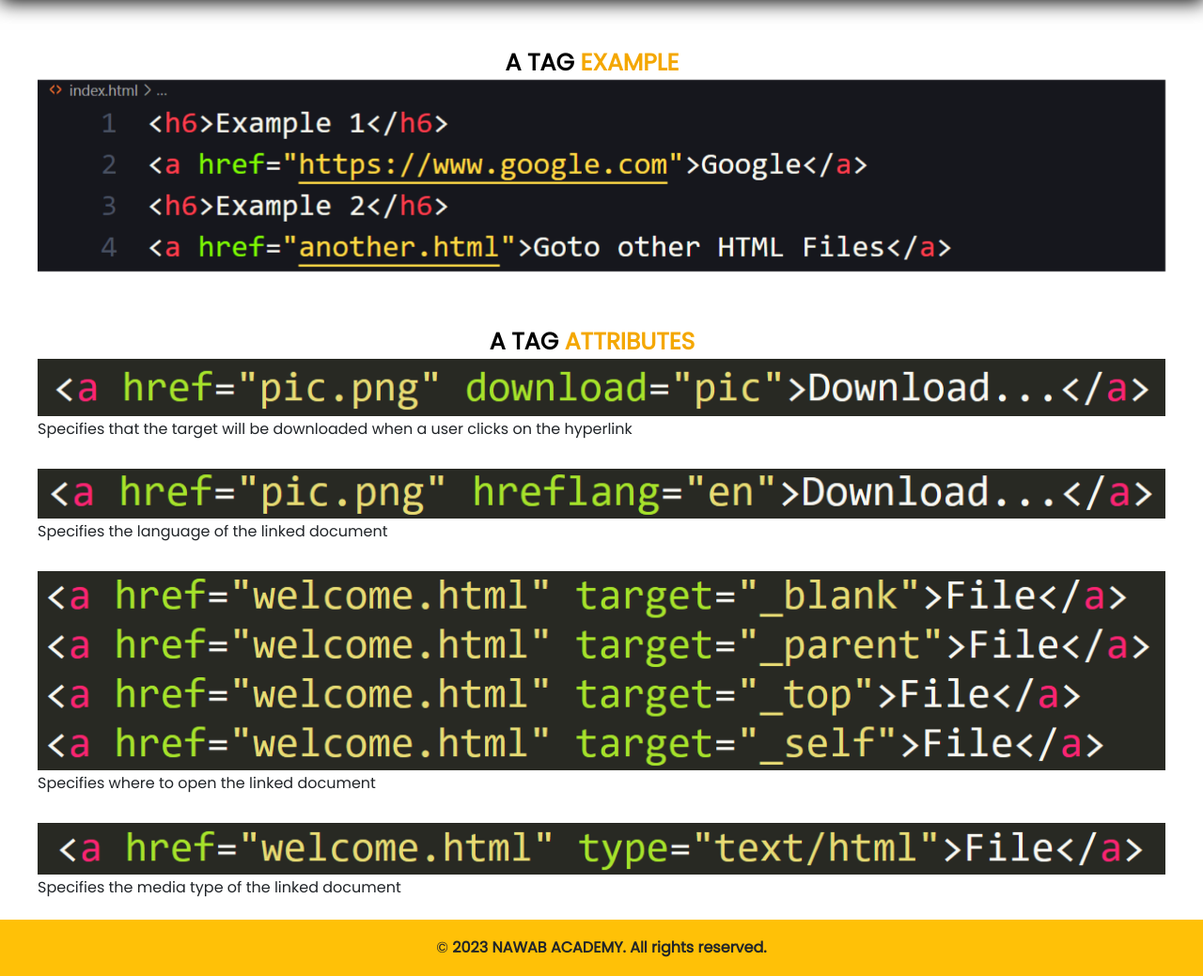
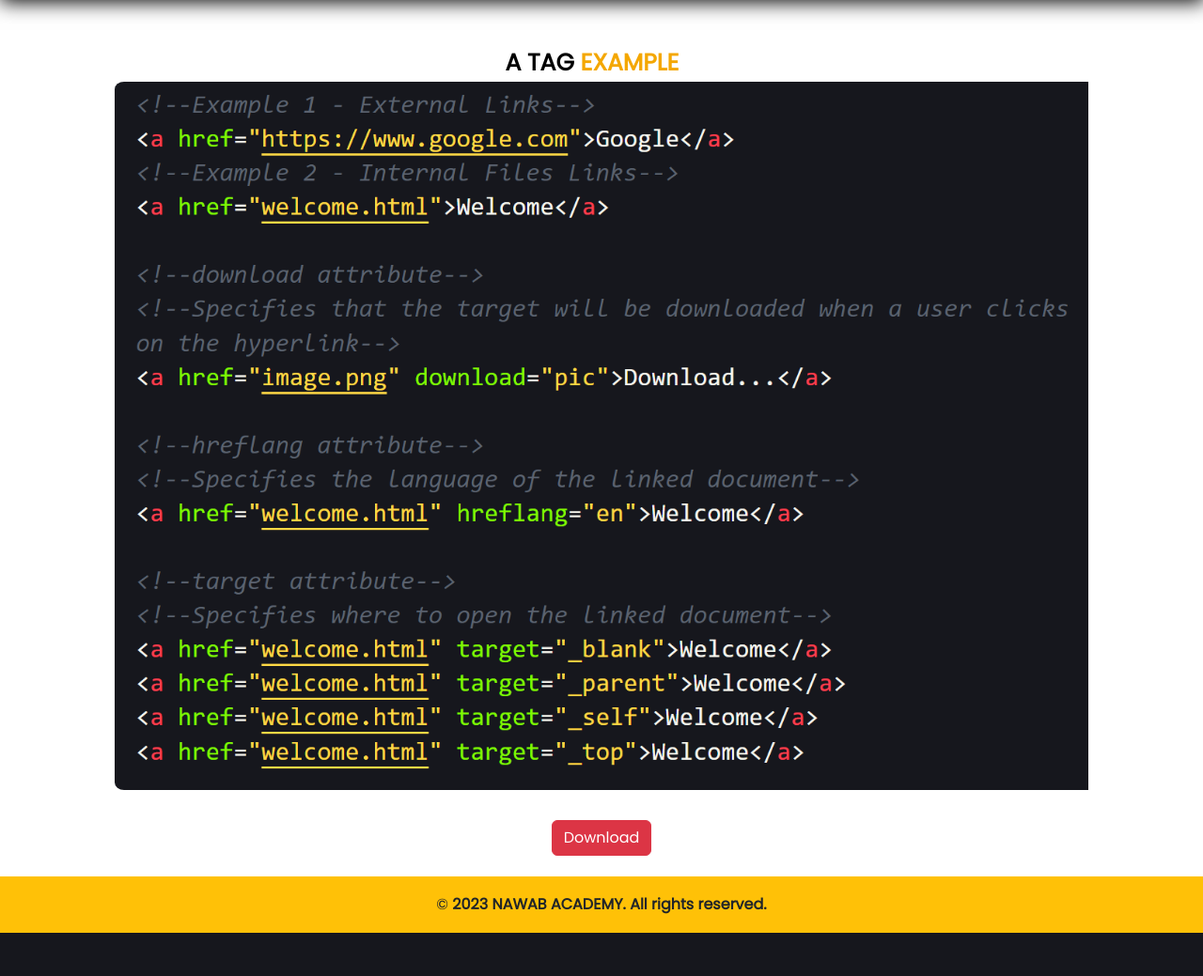
Before and after one commit to shahidjhawari/Online-Courses, a PHP site: page /html/a.html in a window 1280 px wide. Shown: the part 103-1142 px from the top of the page at 94% size. After the commit the page ends 1096 px from the top, so only its background shows below. Run offline with PHP 8.4, Linux system fonts and the light colour scheme; some libraries are stand-ins or nearby versions.

Commit message:
a tag detail page completed

```diff
--- a/css/responsive.css
+++ b/css/responsive.css
@@ -48,7 +48,7 @@
 /* Course Heading & Search bar Section CSS */
 @media screen and (max-width: 574px){
     .titlepage h2 {
-      margin-top: -20px;
+      margin-top: -30px;
     }
     .inner-tag-detail-css {
         margin-top: -40px;
@@ -80,4 +80,12 @@
     .about_section {
         margin-top: 10px;
     }
+    .download-btn {
+        margin-top: -10px;
+        margin-bottom: 10px;
+    }
+    .tag-heading {
+        margin-top: 25px;
+        margin-bottom: -20px;
+    }
   }
--- a/css/styles.css
+++ b/css/styles.css
@@ -236,3 +236,10 @@ header {
   margin-top: 15px;
   margin-bottom: -30px;
 }
+.download-btn {
+  margin-top: 20px;
+  margin-bottom: 20px;
+}
+.inner-css, img {
+  border-radius: 10px;
+}
--- a/html/a.html
+++ b/html/a.html
@@ -60,6 +60,7 @@
 <!-- all course add heading start -->
 
 <!--Tag Section Start-->
+<div class="container">
 <div id="carouselExample" class="carousel slide inner-css">
     <div class="carousel-inner">
       <div class="carousel-item active">
@@ -67,59 +68,14 @@
       </div>
     </div>
   </div>
-<!--Tag Section End-->
-
-<!-- all course add heading start -->
-<div class="domain tag-heading">
-    <div class="titlepage text_align_center">
-      <h2>A TAG <span class="blue_light">ATTRIBUTES</span></h2>
-    </div>
-  </div>
-<!-- all course add heading start -->
-
-<!--Tag Section Start-->
-<div id="carouselExample" class="carousel slide inner-css inner-tag-detail-css">
-    <div class="carousel-inner">
-      <div class="carousel-item active">
-        <img src="img/a-tag-attr-download.png" class="d-block w-100" alt="...">
-        <p>Specifies that the target will be downloaded when a user clicks on the hyperlink</p>
-      </div>
-    </div>
+</div>
+<div class="container d-flex align-items-center justify-content-center download-btn">
+  <a href="img/a-tag.png" download="a tag - NAWAB ACADEMY" class="btn btn-danger">Download</a>
 </div>
 <!--Tag Section End-->
 
-<!--Tag Section Start-->
-<div id="carouselExample" class="carousel slide inner-css inner-tag-detail-css">
-  <div class="carousel-inner">
-    <div class="carousel-item active">
-      <img src="img/a-tag-attr-hreflang.png" class="d-block w-100" alt="...">
-      <p>Specifies the language of the linked document</p>
-    </div>
-  </div>
-</div>
-<!--Tag Section End-->
 
-<!--Tag Section Start-->
-<div id="carouselExample" class="carousel slide inner-css inner-tag-detail-css">
-  <div class="carousel-inner">
-    <div class="carousel-item active">
-      <img src="img/a-tag-attr-target.png" class="d-block w-100" alt="...">
-      <p>Specifies where to open the linked document</p>
-    </div>
-  </div>
-</div>
-<!--Tag Section End-->
 
-<!--Tag Section Start-->
-<div id="carouselExample" class="carousel slide inner-css inner-tag-detail-css">
-  <div class="carousel-inner">
-    <div class="carousel-item active">
-      <img src="img/a-tag-attr-type.png" class="d-block w-100" alt="...">
-      <p>Specifies the media type of the linked document</p>
-    </div>
-  </div>
-</div>
-<!--Tag Section End-->
 
 <!--Footer Section Start-->
 <footer class="bg-warning text-dark text-center py-3">
--- a/html_crc.php
+++ b/html_crc.php
@@ -3,7 +3,7 @@
 <div class="container">
     <div class="list-group">
     <code>
-        <a href="#" class="list-group-item list-group-item-action tag-css"><span><</span><span class="html-tag">a</span><span>></span> Defines a hyperlink</a>
+        <a href="html/a.html" class="list-group-item list-group-item-action tag-css"><span><</span><span class="html-tag">a</span><span>></span> Defines a hyperlink</a>
         <a href="#" class="list-group-item list-group-item-action tag-css"><span><</span><span class="html-tag">abbr</span><span>></span> Defines an abbreviation or an acronym</a>
         <a href="#" class="list-group-item list-group-item-action tag-css"><span><</span><span class="html-tag">address</span><span>></span> Defines contact information for the author/owner of a document</a>
         <a href="#" class="list-group-item list-group-item-action tag-css"><span><</span><span class="html-tag">area</span><span>></span> Defines an area inside an image map</a>
```
Also changed, not shown: html/img/a-tag-attr-download.png (deleted), html/img/a-tag-attr-hreflang.png (deleted), html/img/a-tag-attr-target.png (deleted), html/img/a-tag-attr-type.png (deleted), html/img/a-tag.png.
